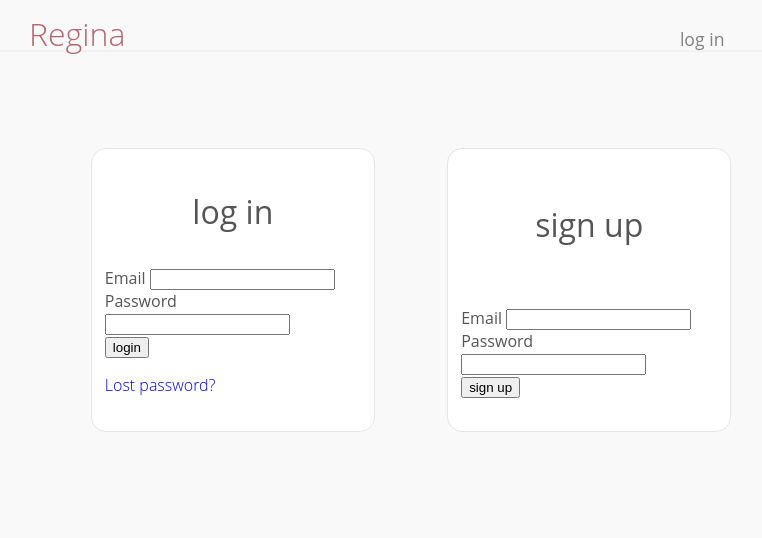
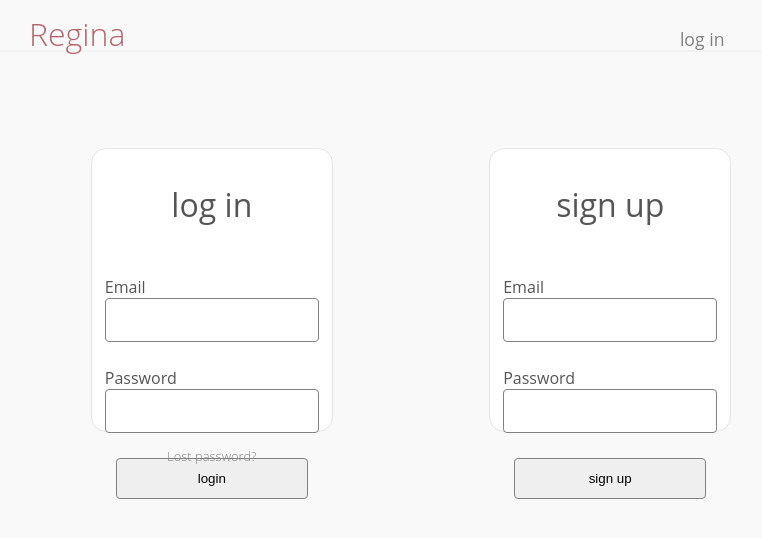
Before and after one commit to jasminedevv/regina, a Django app: page /accounts/login/ in a window 1280 px wide. Shown: the top 538 px of the page, without its empty margins (229-991 px from the left). Run offline with Django 3.2, Linux system fonts and the light colour scheme.

Commit message:
styling on login page complete

```diff
--- a/regina/regina/static/regina/style.css
+++ b/regina/regina/static/regina/style.css
@@ -322,7 +322,7 @@ body {
 }
 
 .login-container {
-    width: 20vw;
+    max-width: 20vw;
     height: 20vw;
 
     padding: 1vw;
@@ -332,6 +332,17 @@ body {
     background-color: #fff;
     border: 1px solid #e5e5e5;
     border-radius: 15px;
+}
+
+.login-text {
+    font-weight: 400;
+    text-align: center;
+}
+
+.login-flex {
+    margin-top: 50px;
+
+    height: 15vh;
 
     display: flex;
     flex-direction: column;
@@ -339,15 +350,51 @@ body {
     justify-content: space-around;
 }
 
-.login-text {
-    font-weight: 400;
+#lost-pass a, #lost-pass {
+    margin-top: 50px;
+
     text-align: center;
+
+    color: grey;
+    font-size: .9em;
+    font-weight: 300;
 }
 
+#lost-pass a:hover, #lost-pass a:active {
+    color: #609bb4;
+}
 
-#lost-pass {
-    color: grey !important;
-    font-weight: 300;
+.login-flex-container label {
+    display: block;
+}
+
+.login-flex-container input[type=text], .login-flex-container input[type=password] {
+    width: 15vw;
+
+    margin-bottom: 25px;
+    padding: 12px 10px;
+
+    font-size: 1em;
+
+    border-radius: 4px;
+    border: .5px solid grey;
+}
+
+.login-flex-container input[type=submit] {
+    width: 15vw;
+    height: 100%;
+
+    padding: 12px 10px;
+
+    border-radius: 4px;
+    border: .5px solid grey;
+}
+
+.login-flex-container input[type=submit]:active {
+    width: 15vw;
+
+    background-color: #609bb4;
+    color: white;
 }
 
 
--- a/regina/regina/templates/registration/login.html
+++ b/regina/regina/templates/registration/login.html
@@ -24,7 +24,7 @@
 
     <div class="login-container">
         <h1 class="login-text">log in</h1>
-        <form method="post" action="{% url 'login' %}">
+        <form method="post" action="{% url 'login' %}" class="login-flex">
             {% csrf_token %}
             <div>
                 <label>Email</label>
@@ -33,7 +33,7 @@
             </div>
             <div>
                 <label>Password</label>
-                <input type="text" name="password" required id="id_password"></input>
+                <input type="password" name="password" required id="id_password"></input>
             </div>
 
             <div>
@@ -41,14 +41,14 @@
                 <input type="hidden" name="next" value="{{ next }}" />
             </div>
 
-            {# Assumes you setup the password_reset view in your URLconf #}
-            <p id="lost-pass"><a href="{% url 'password_reset' %}">Lost password?</a></p>
         </form>
+        {# Assumes you setup the password_reset view in your URLconf #}
+        <p id="lost-pass"><a href="{% url 'password_reset' %}">Lost password?</a></p>
     </div>
 
     <div class="login-container">
         <h1 class="login-text">sign up</h1>
-            <form method="post" action="{% url 'signup' %}">
+            <form method="post" action="{% url 'signup' %}" class="login-flex">
                 {% csrf_token %}
                 <div>
                     <label>Email</label>
@@ -57,9 +57,11 @@
                 </div>
                 <div>
                     <label>Password</label>
-                    <input type="text" name="password" required id="id_password"></input>
+                    <input type="password" name="password" required id="id_password"></input>
                 </div>
-                <button type="submit" class="signup-submit">sign up</button>
+                <div>
+                    <input type="submit" value="sign up" />
+                </div>
             </form>
     </div>
 </div>
```
